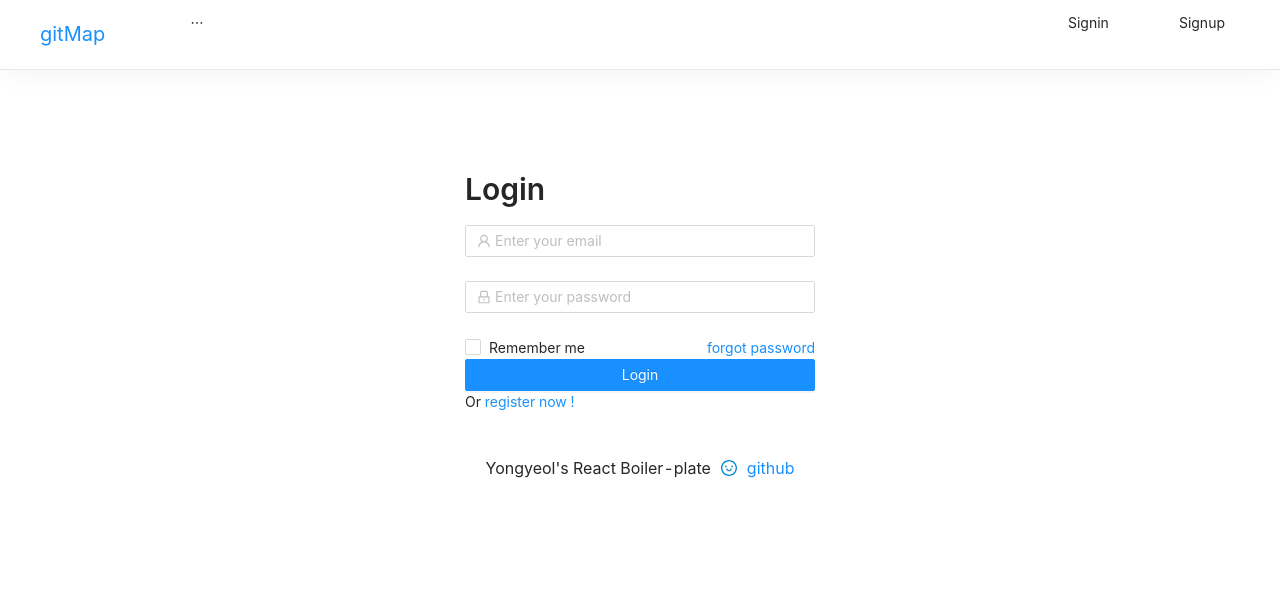
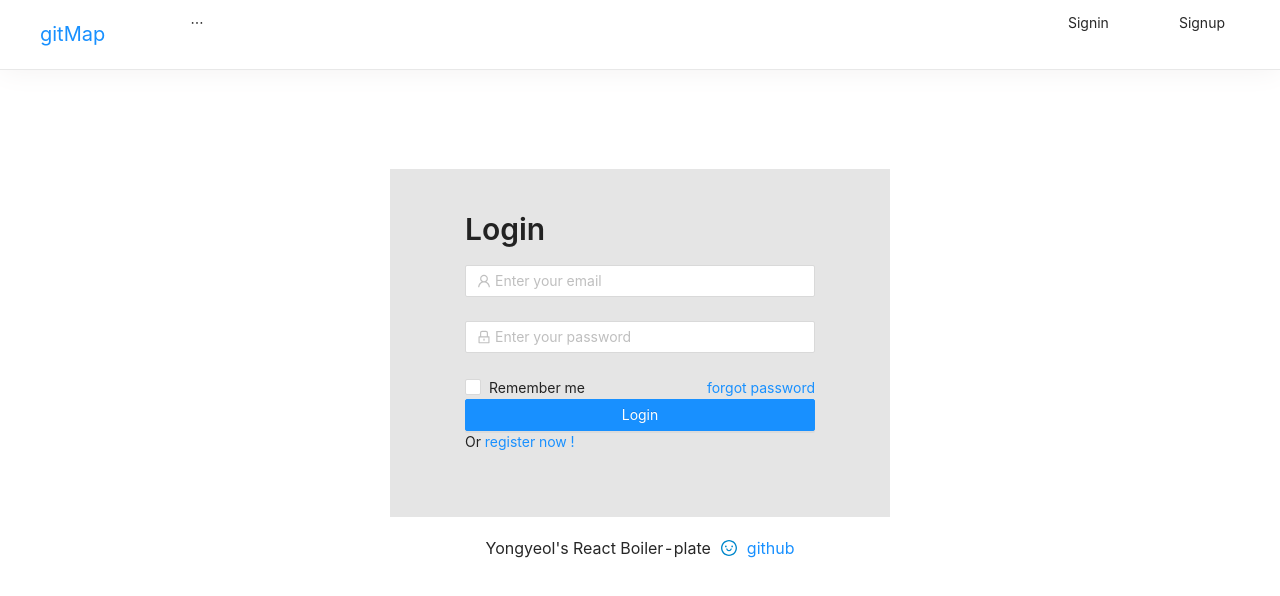
Before and after one commit to MapHackers/gitMap, a React (Create React App) app in the folder client/: page / in a window 1280 px wide. Shown: the top 596 px of the page. Built offline with nearby package versions, Linux system fonts and the light colour scheme; no server answers.

Commit message:
LoginPage css change

```diff
--- a/client/src/components/views/LoginPage/LoginPage.js
+++ b/client/src/components/views/LoginPage/LoginPage.js
@@ -24,6 +24,7 @@ function LoginPage(props) {
     const initialEmail = localStorage.getItem("rememberMe") ? localStorage.getItem("rememberMe") : '';
 
     return (
+        <div style={{ backgroundColor: 'rgba(0,0,0,0.1)', width: '500px', height: '300px', display: 'table', margin: 'auto', marginTop: '100px'}}>
             <Formik
                 initialValues={{
                     email: initialEmail,
@@ -79,7 +80,7 @@ function LoginPage(props) {
                         handleSubmit,
                     } = props
                     return (
-                    <div className="app" style= {{ display: 'table', margin: 'auto', marginTop: '100px' }}>
+                        <div className="app" style={{ display: 'table', margin: 'auto', marginTop: '40px', paddingBottom: '40px' }}>
                             <Title level={2}>Login</Title>
 
                             <form onSubmit={handleSubmit} style={{ width: '350px' }}>
@@ -145,6 +146,8 @@ function LoginPage(props) {
                 }
                 }
             </Formik>
+        </div>
+
     )
 }
 
```
Lines whose indentation alone changed are shown as unchanged.
